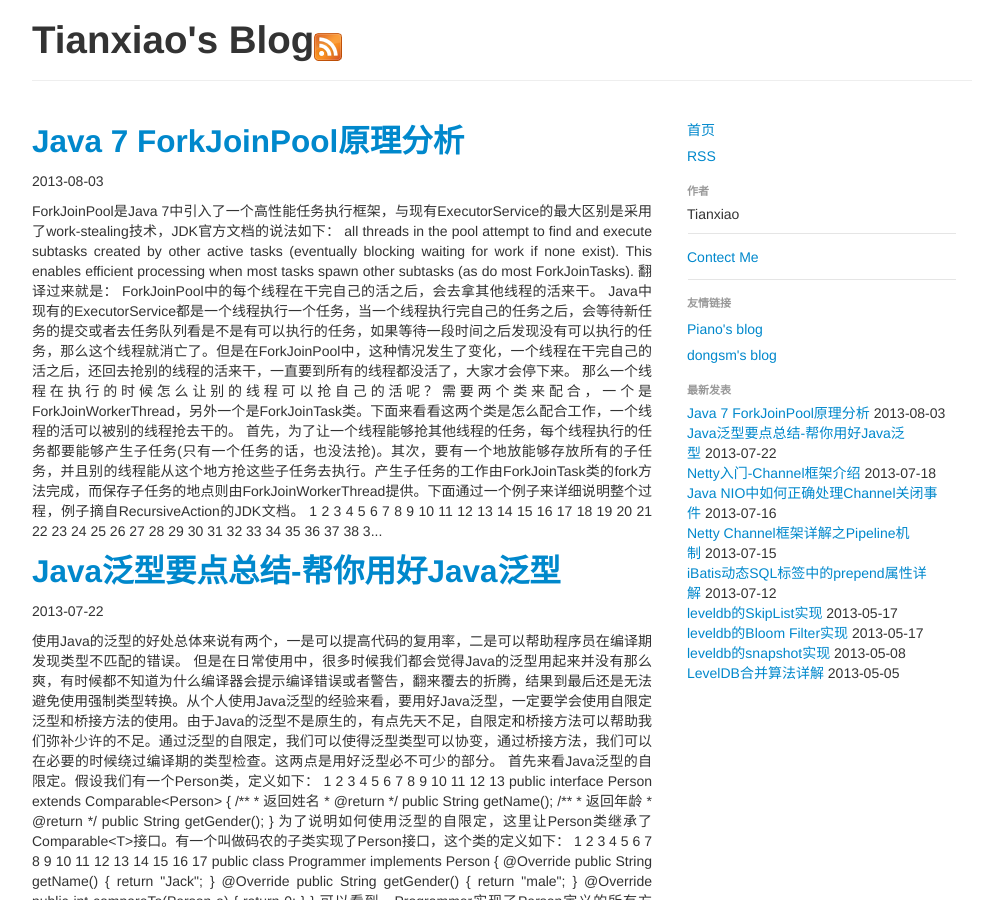
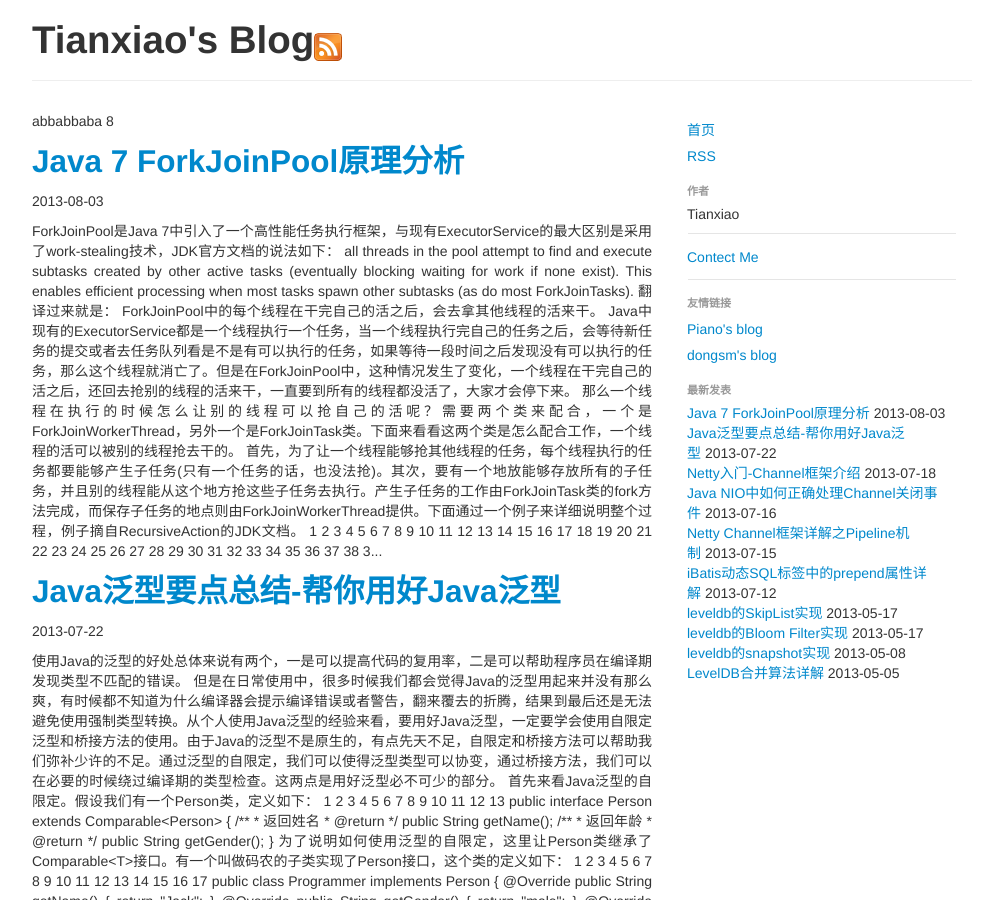
Before and after one commit to tianxiao-ma/tianxiao-ma.github.com, a Jekyll site: the page built from index.html, in a window 1280 px wide and 900 px high. Shown: the whole window, without its empty margins (138-1125 px from the left). Built offline with Jekyll 4.4.1, drawn with Linux system fonts in a browser that asks for light colours; Markdown is read by kramdown in place of the engine named in the settings; the list of posts is cut into pages by our own code.

Commit message:
modify site layout

```diff
--- a/index.html
+++ b/index.html
@@ -2,7 +2,8 @@
 title: Home
 layout: default
 ---
-
+	abbabbaba
+	{{ paginator.total_pages }}
 	 {% if paginator.total_pages > 0 %}
 	 	{% for post in paginator.posts %}
 			<h2>
```
